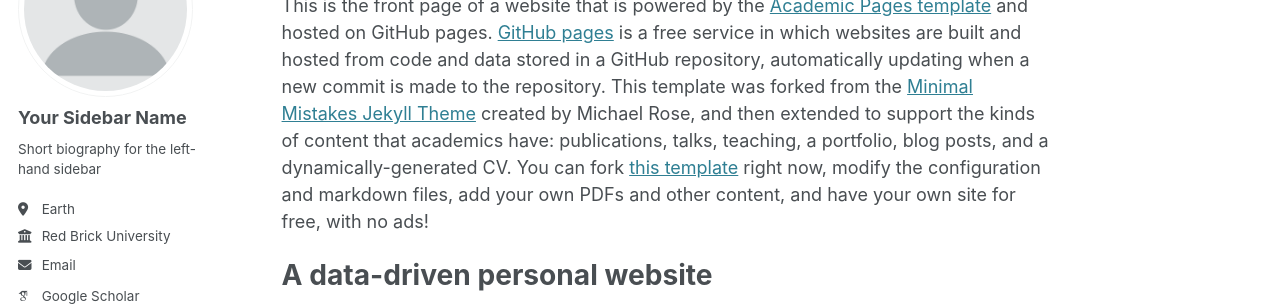
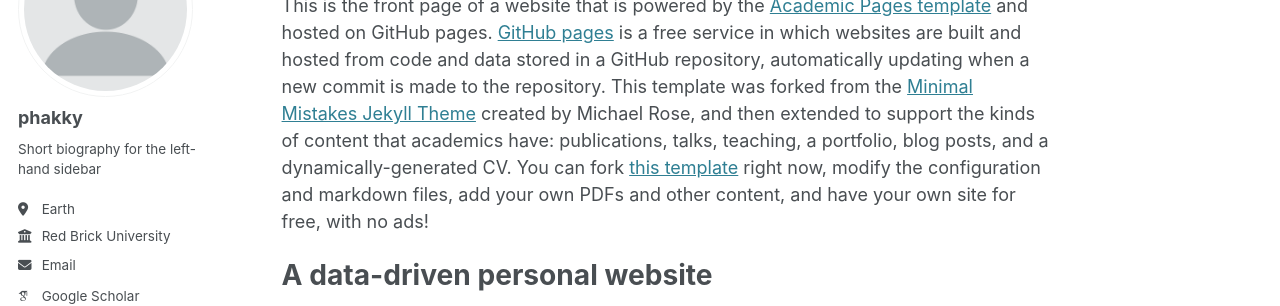
Before and after one commit to armtaehee/armtaehee.github.io, a Jekyll site: the page built from _pages/about.md, in a window 1280 px wide. Shown: the part 184-490 px from the top of the page. Built offline with Jekyll 4.4.1, drawn with Linux system fonts in a browser that asks for light colours; some web fonts are replaced.

Commit message:
Update _config.yml

```diff
--- a/_config.yml
+++ b/_config.yml
@@ -22,7 +22,7 @@ repository               : "academicpages/academicpages.github.io"
 author:
   # Biographic information
   avatar           : "profile.png"
-  name             : "Your Sidebar Name"
+  name             : "phakky"
   pronouns         : # example: "she/her"
   bio              : "Short biography for the left-hand sidebar"
   location         : "Earth"
```
